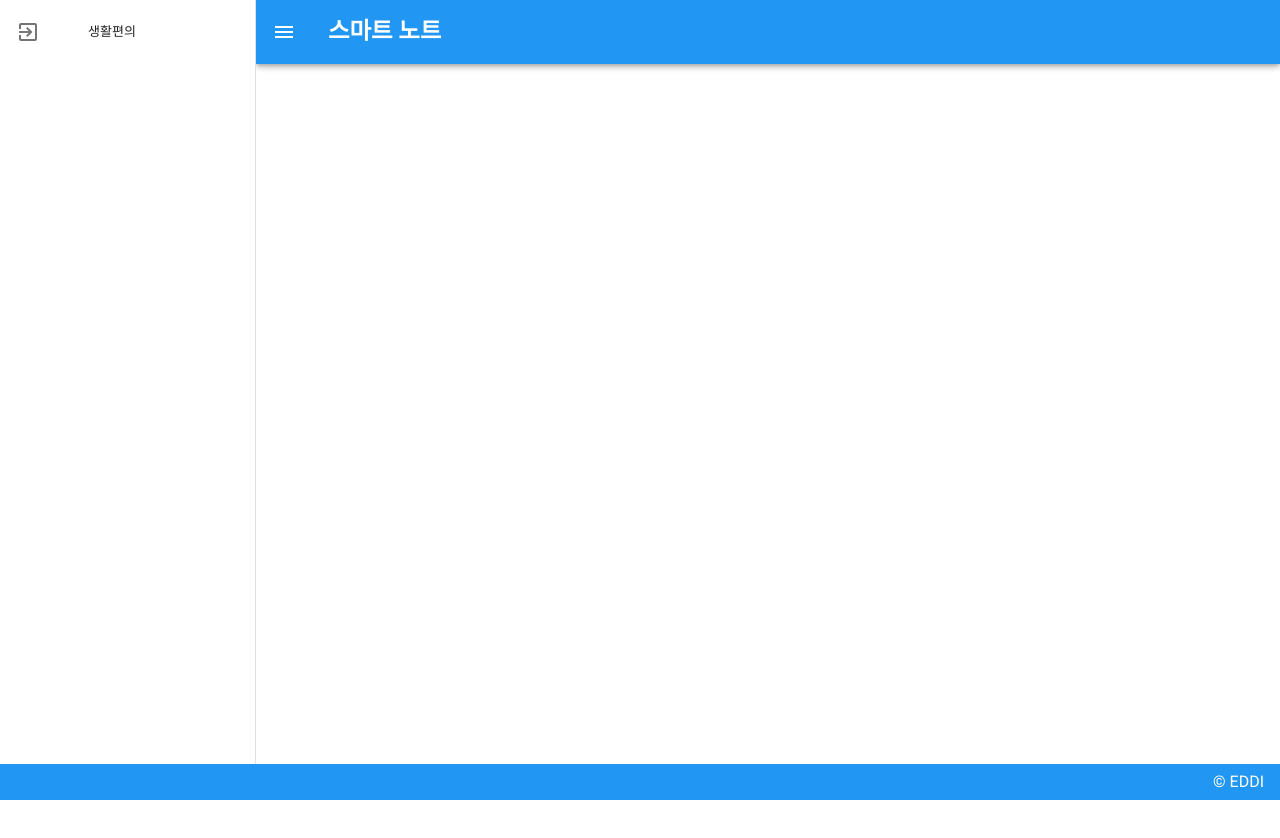
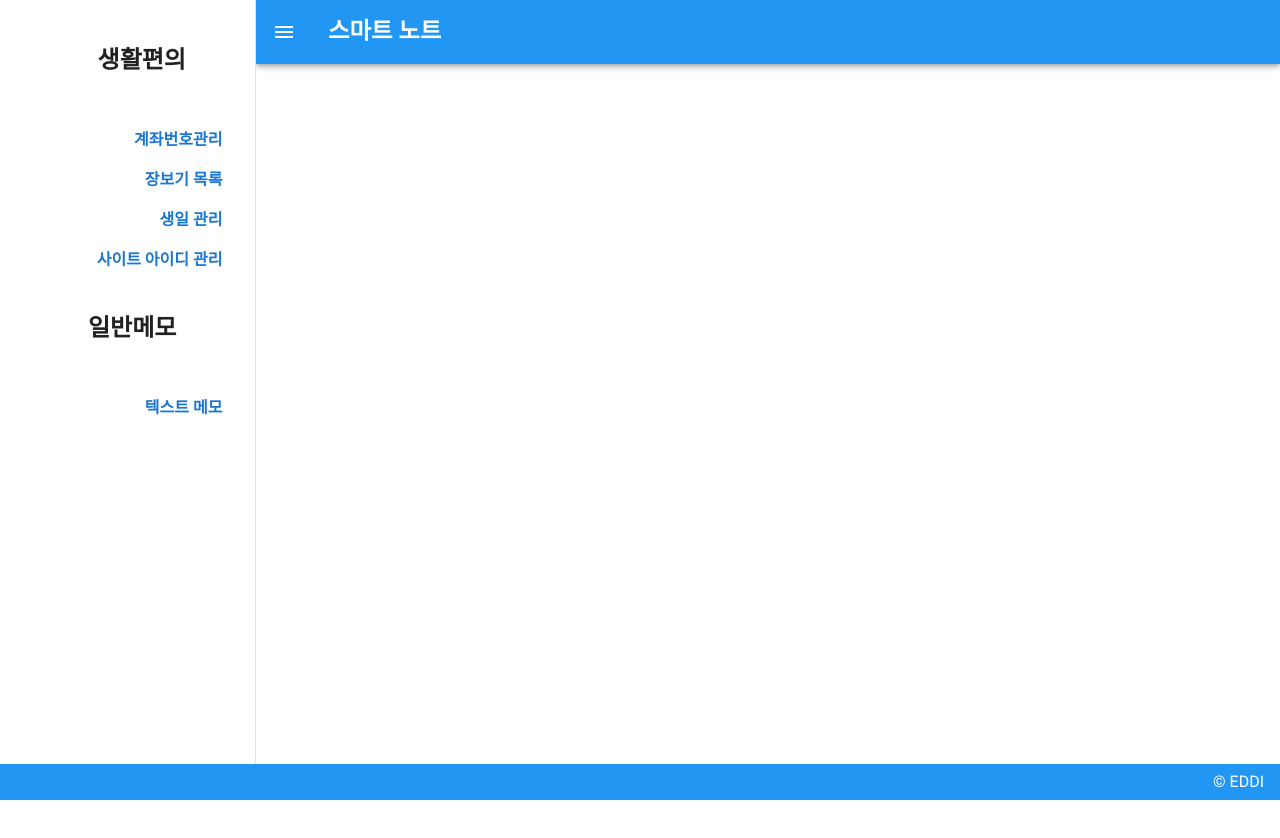
Before and after one commit to KHWeb19/PersonalProject, a Vue app in the folder junhurkahn/frontend/: page /daumNewsCrawl in a window 1280 px wide. Both pictures are taken after a click on the button 28 px from the left and 32 px from the top of the page. Shown: the top 838 px of the page. Built offline with nearby package versions, Linux system fonts and the light colour scheme.

Commit message:
[안준혁] Navigation 목록수정

```diff
--- a/junhurkahn/frontend/src/views/crawl/DaumNewsCrawlerPage.vue
+++ b/junhurkahn/frontend/src/views/crawl/DaumNewsCrawlerPage.vue
@@ -1,5 +1,3 @@
-
-
 <template>
   <v-app id="inspire">
     <v-app-bar app clipped-right color="blue" dark>
@@ -17,16 +15,62 @@
       <v-list dense>
         <v-list-item @click.stop="left = !left">
           <v-list-item-action>
-            <v-icon>
-              mdi-exit-to-app
-            </v-icon>
+
           </v-list-item-action>
           <v-list-item-action>
-            <v-list-item-title @click="category">생활편의</v-list-item-title>
+             <pre>
+            <h1>생활편의</h1>
+             </pre>
+            <router-link style="text-decoration: none;" :to="{ name: 'VuetifyMemberJoinColumnTestPage' }">
+              <h4>계좌번호관리</h4>
+             </router-link>
+             <p>
+             </p>
+
+             <router-link style="text-decoration: none;" :to="{ name: 'VuetifyMemberJoinColumnTestPage' }">
+              <h4>장보기 목록</h4>
+             </router-link>
+
+               <p>
+             </p>
+
+
+              <router-link style="text-decoration: none;" :to="{ name: 'VuetifyMemberJoinColumnTestPage' }">
+              <h4>생일 관리</h4>
+             </router-link>
+
+               <p>
+             </p>
+           <router-link style="text-decoration: none;" :to="{ name: 'VuetifyMemberJoinColumnTestPage' }">
+              <h4>사이트 아이디 관리</h4>
+             </router-link>
+               <p>
+             </p>
+            <pre>
+              <h1>일반메모</h1>
+            </pre>
+
+               <router-link style="text-decoration: none;" :to="{ name: 'VuetifyMemberJoinColumnTestPage' }">
+              <h4>텍스트 메모</h4>
+             </router-link>
+
+
+
+
+
+
+
+
+
           </v-list-item-action>
         </v-list-item>
       </v-list>
     </v-navigation-drawer>
+
+
+
+
+
     <v-container>
       <v-content id="content">
         <slot name="content" class="font">
@@ -41,9 +85,7 @@
 </template>
 
 <script>
-
 import router from '@/router'
-
 export default {
   name: "Layout.vue",
   data () {
@@ -61,12 +103,8 @@ export default {
     }
   }
 }
-
-
 </script>
 
 <style scoped>
-
 h3{color: white;}
-
 </style>
```
